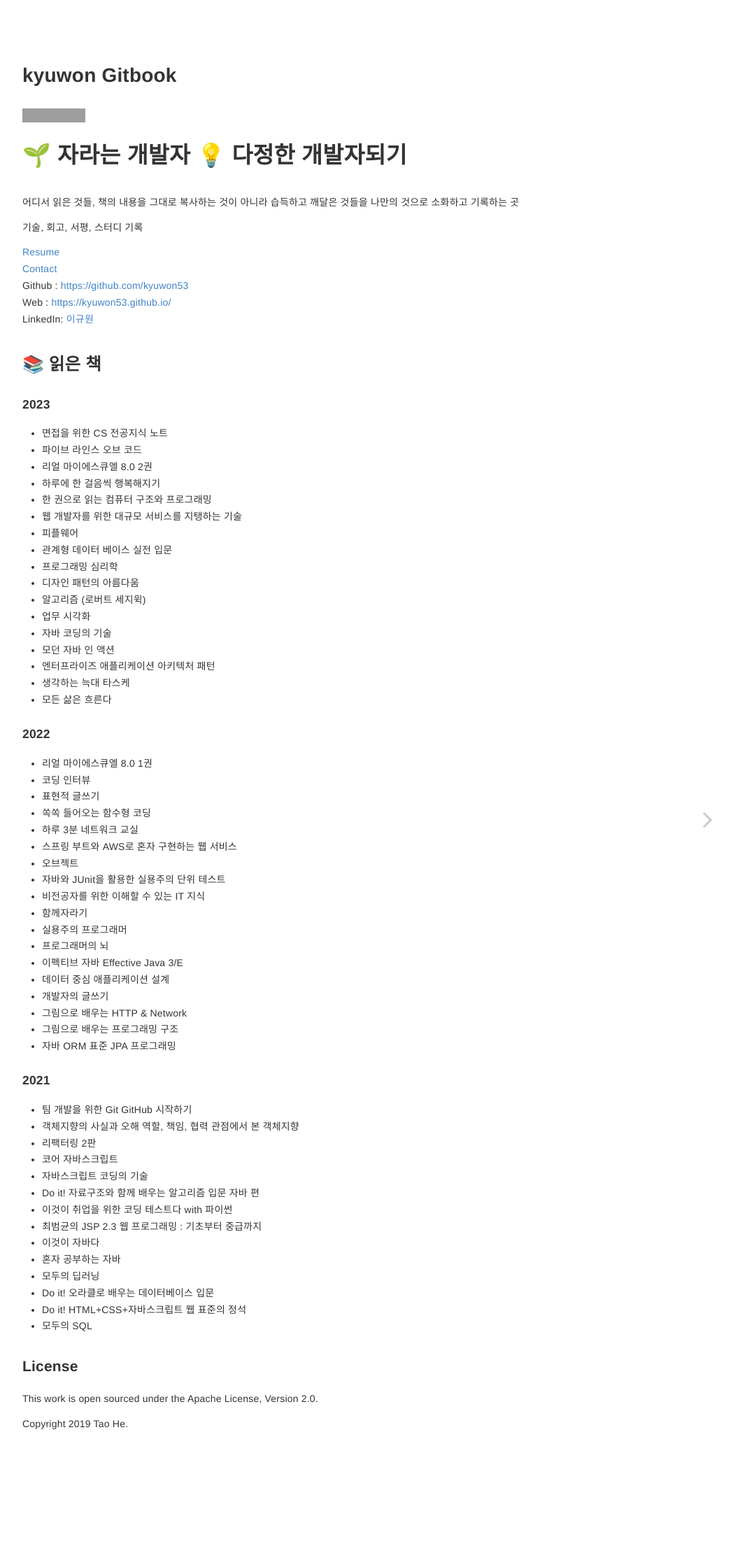
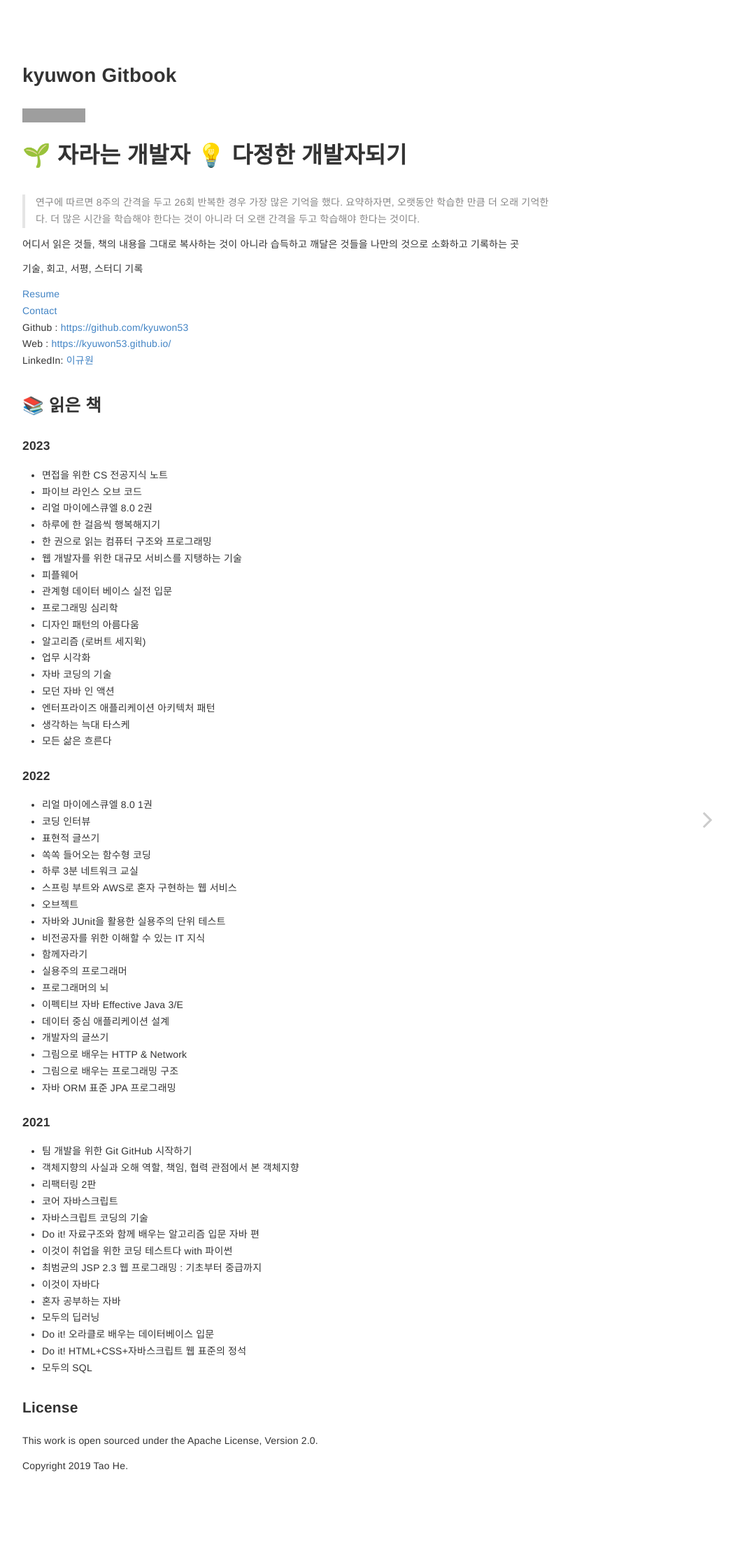
Before and after one commit to kyuwon53/kyuwon53.github.io, a Jekyll site: the page built from index.md, in a window 1280 px wide. Shown: the whole page at 70% size, without its empty margins (223-1271 px from the left). Built offline with Jekyll 4.4.1, drawn with Linux system fonts in a browser that asks for light colours; comment, search, counter and statistics services are not loaded; grey boxes are pictures that could not be loaded.

Commit message:
문구 추가

```diff
--- a/index.md
+++ b/index.md
@@ -5,6 +5,8 @@ layout: home
 [![Hits](https://hits.seeyoufarm.com/api/count/incr/badge.svg?url=https%3A%2F%2Fkyuwon53.github.io%2Fhit-counter&count_bg=%2379C83D&title_bg=%23555555&icon=github.svg&icon_color=%23FFFFFF&title=hits&edge_flat=false)](https://hits.seeyoufarm.com)
 
 <p style="font-weight:bolder; font-size:2.325em;"> 🌱 자라는 개발자  💡 다정한 개발자되기 </p>
+
+> 연구에 따르면 8주의 간격을 두고 26회 반복한 경우 가장 많은 기억을 했다. 요약하자면, 오랫동안 학습한 만큼 더 오래 기억한다. 더 많은 시간을 학습해야 한다는 것이 아니라 더 오랜 간격을 두고 학습해야 한다는 것이다.
 
 어디서 읽은 것들, 책의 내용을 그대로 복사하는 것이 아니라 습득하고 깨달은 것들을 나만의 것으로 소화하고 기록하는 곳
 
```
